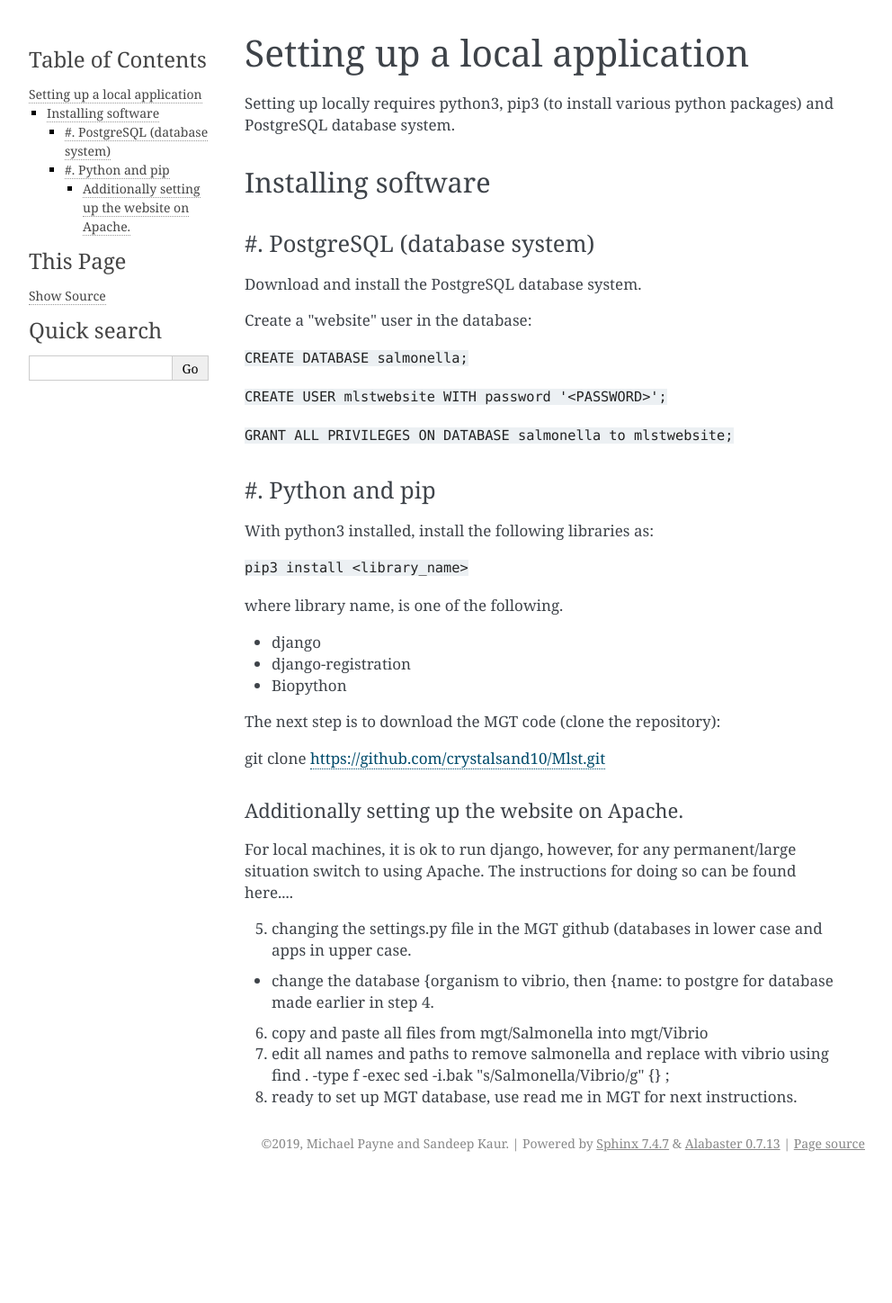
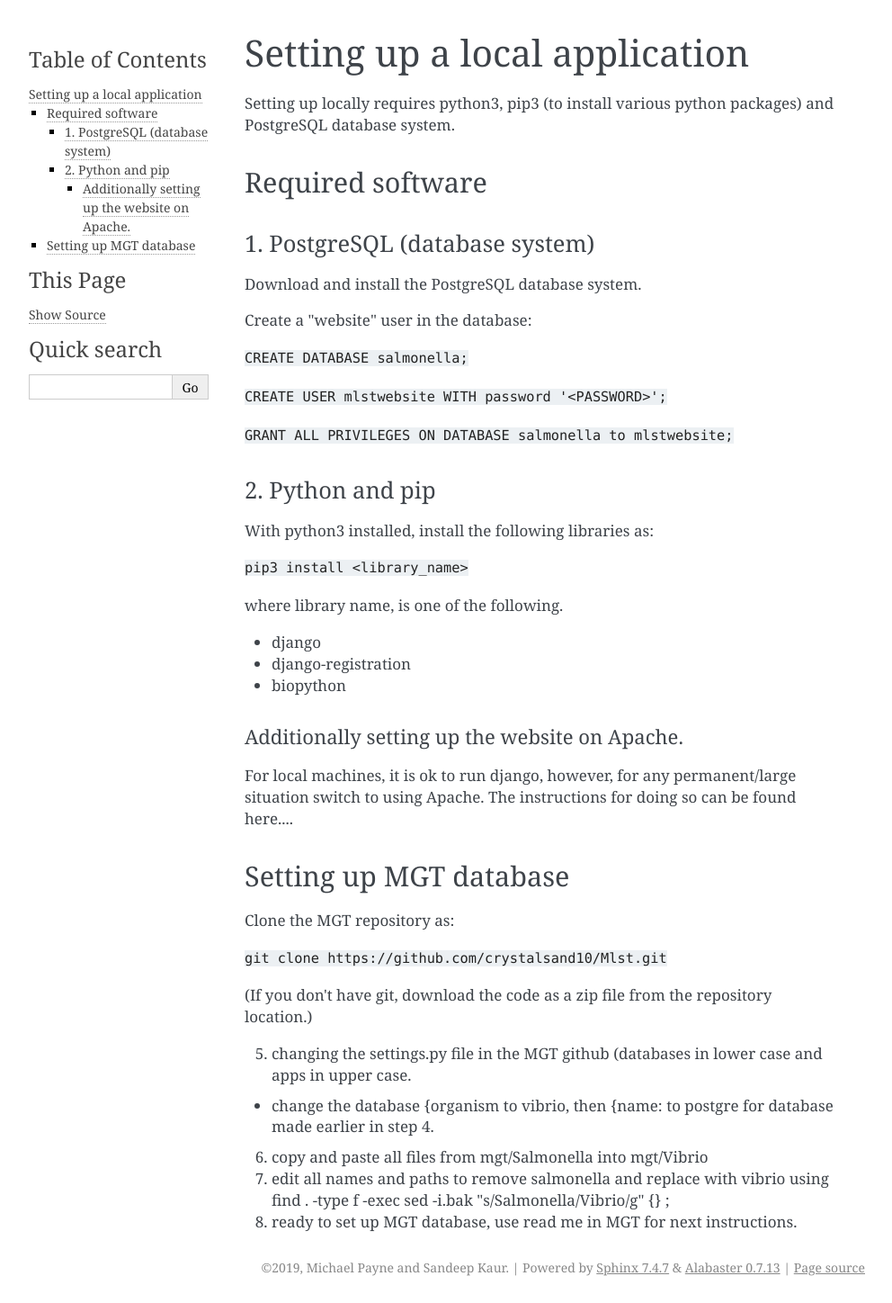
Before and after one commit to crystalsand10/MGT_docs, a Sphinx documentation site: the page built from source/installation.rst, in a window 1280 px wide. Shown: the whole page at 90% size, without its empty margins (148-1140 px from the left). Built offline with Sphinx 7.4.7, drawn with Linux system fonts in a browser that asks for light colours; before the commit the page ends 1310 px from its top, so only the background shows below that.

Commit message:
updating installation

```diff
--- a/source/installation.rst
+++ b/source/installation.rst
@@ -6,10 +6,10 @@ Setting up locally requires python3, pip3 (to install various python packages) a
 
 
 ===========================
-Installing software
+Required software
 ===========================
 
-#. PostgreSQL (database system)
+1. PostgreSQL (database system)
 ---------------------------------
 
 Download and install the PostgreSQL database system.
@@ -23,7 +23,7 @@ Create a "website" user in the database:
 ``GRANT ALL PRIVILEGES ON DATABASE salmonella to mlstwebsite;``
 
 
-#. Python and pip
+2. Python and pip
 ------------------
 
 With python3 installed, install the following libraries as:
@@ -34,16 +34,24 @@ where library name, is one of the following.
 
 * django
 * django-registration
-* Biopython
+* biopython
 
-
-The next step is to download the MGT code (clone the repository):
-
-git clone https://github.com/crystalsand10/Mlst.git
 
 Additionally setting up the website on Apache.
 ^^^^^^^^^^^^^^^^^^^^^^^^^^^^^^^^^^^^^^^^^^^^^^
 For local machines, it is ok to run django, however, for any permanent/large situation switch to using Apache. The instructions for doing so can be found here....
+
+
+
+===========================
+Setting up MGT database
+===========================
+
+Clone the MGT repository as:
+
+``git clone https://github.com/crystalsand10/Mlst.git``
+
+(If you don't have git, download the code as a zip file from the repository location.)
 
 5. changing the settings.py file in the MGT github (databases in lower case and apps in upper case.
 
```
Also changed, not shown: 6 other files.
